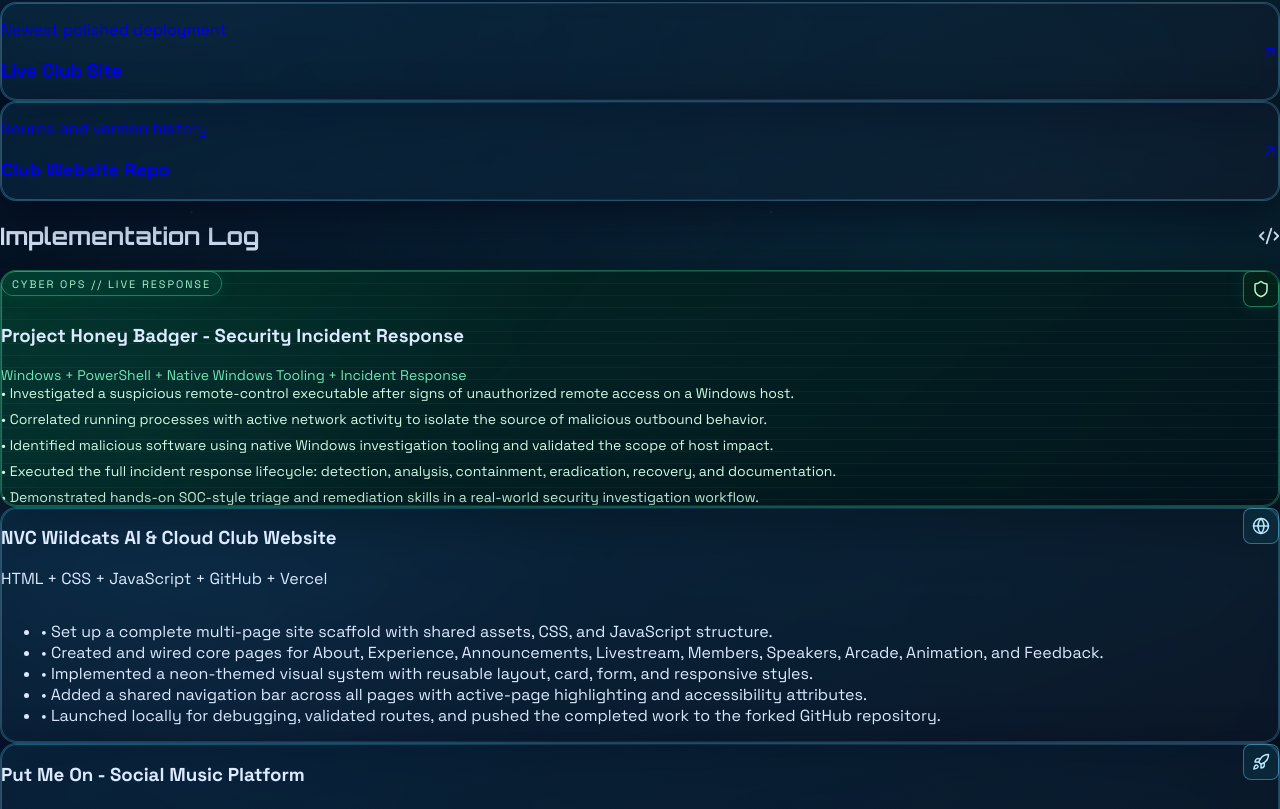
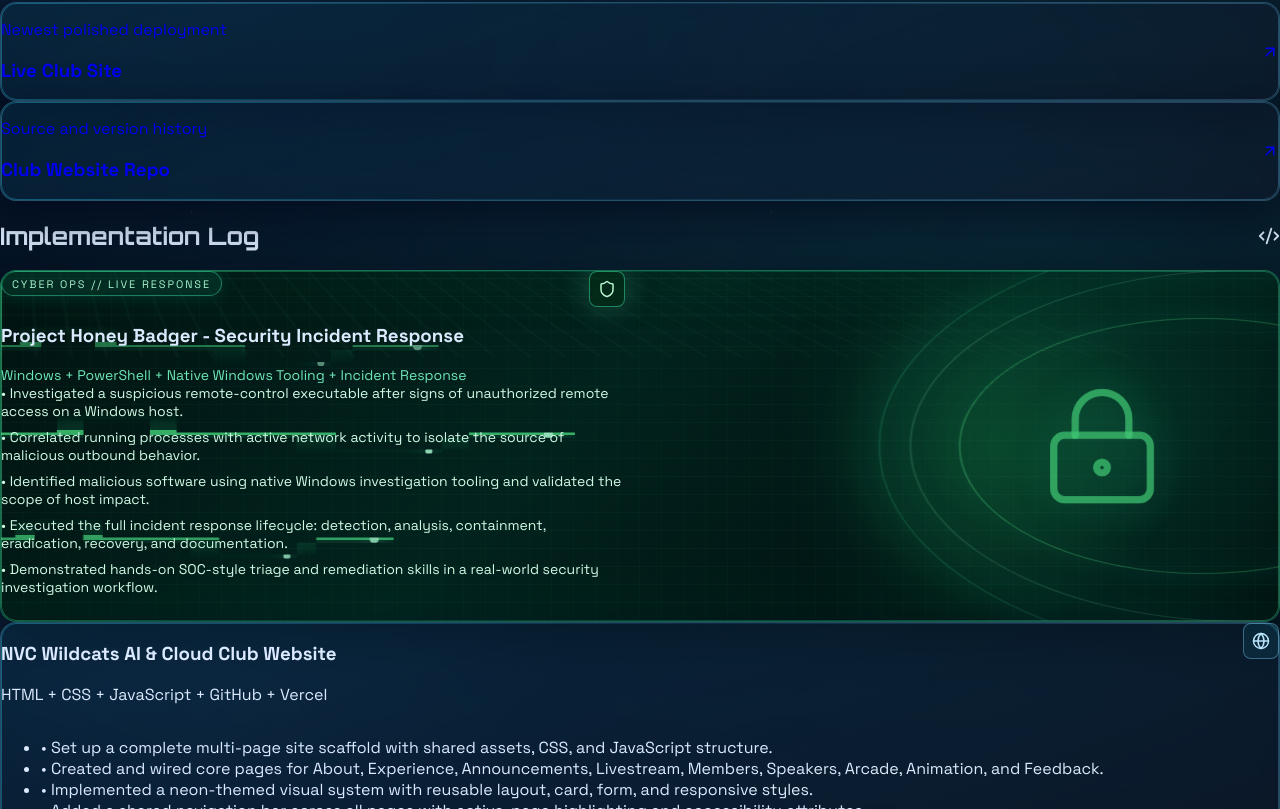
Before and after one commit to profitboysub0-max/randall-portfolio, a React (Vite) app: page / in a window 1280 px wide. Shown: the part 491-1300 px from the top of the page. Built offline with nearby package versions, Linux system fonts and the light colour scheme.

Commit message:
Enhance Honey Badger cyber visuals

```diff
--- a/src/App.jsx
+++ b/src/App.jsx
@@ -10,6 +10,7 @@ import {
   Github,
   Globe,
   Linkedin,
+  LockKeyhole,
   Mail,
   Rocket,
   Send,
@@ -336,6 +337,20 @@ function App() {
                   key={project.project}
                   className={isCyber ? "hud-card hud-card--cyber p-5 md:p-6" : "hud-card p-5 md:p-6"}
                 >
+                  {isCyber && (
+                    <div className="cyber-scene" aria-hidden="true">
+                      <div className="cyber-scene__grid" />
+                      <div className="cyber-scene__beam" />
+                      <div className="cyber-scene__trace cyber-scene__trace--one" />
+                      <div className="cyber-scene__trace cyber-scene__trace--two" />
+                      <div className="cyber-scene__trace cyber-scene__trace--three" />
+                      <div className="cyber-scene__ring cyber-scene__ring--outer" />
+                      <div className="cyber-scene__ring cyber-scene__ring--mid" />
+                      <div className="cyber-scene__ring cyber-scene__ring--inner" />
+                      <LockKeyhole className="cyber-scene__lock" size={124} strokeWidth={1.35} />
+                    </div>
+                  )}
+                  <div className={isCyber ? "project-shell project-shell--cyber" : undefined}>
                     <div className="mb-4 flex items-start justify-between gap-4">
                       <div>
                         {project.tag && (
@@ -355,6 +370,7 @@ function App() {
                         <li key={item}>• {item}</li>
                       ))}
                     </ul>
+                  </div>
                 </article>
               );
             })}
--- a/src/index.css
+++ b/src/index.css
@@ -111,9 +111,13 @@ body {
 }
 
 .hud-card--cyber {
+  isolation: isolate;
   overflow: hidden;
-  border-color: rgba(52, 211, 153, 0.38);
-  background: linear-gradient(145deg, rgba(2, 44, 34, 0.82), rgba(3, 20, 28, 0.92));
+  min-height: 22rem;
+  border-color: rgba(52, 211, 153, 0.44);
+  background: radial-gradient(circle at 78% 50%, rgba(34, 197, 94, 0.2), transparent 18%),
+    radial-gradient(circle at 88% 48%, rgba(16, 185, 129, 0.18), transparent 30%),
+    linear-gradient(135deg, rgba(1, 19, 16, 0.98), rgba(2, 35, 28, 0.94) 44%, rgba(0, 8, 10, 0.98));
   box-shadow: 0 0 0 1px rgba(16, 185, 129, 0.16) inset, 0 18px 48px rgba(1, 8, 10, 0.72);
 }
 
@@ -121,30 +125,30 @@ body {
   content: "";
   position: absolute;
   inset: 0;
-  background: linear-gradient(135deg, rgba(16, 185, 129, 0.1), transparent 42%),
-    repeating-linear-gradient(
-      180deg,
-      rgba(52, 211, 153, 0.08) 0,
-      rgba(52, 211, 153, 0.08) 1px,
-      transparent 1px,
-      transparent 12px
-    );
-  opacity: 0.9;
+  background: linear-gradient(180deg, rgba(16, 185, 129, 0.08), transparent 18%, transparent 82%, rgba(16, 185, 129, 0.08)),
+    repeating-linear-gradient(0deg, rgba(110, 231, 183, 0.08) 0 1px, transparent 1px 18px),
+    repeating-linear-gradient(90deg, rgba(74, 222, 128, 0.06) 0 1px, transparent 1px 22px);
+  opacity: 0.42;
   pointer-events: none;
 }
 
 .hud-card--cyber::after {
-  background: linear-gradient(120deg, rgba(74, 222, 128, 0.4), transparent, rgba(45, 212, 191, 0.28)) border-box;
+  background: linear-gradient(120deg, rgba(74, 222, 128, 0.48), transparent 35%, rgba(16, 185, 129, 0.22) 70%, rgba(187, 247, 208, 0.18)) border-box;
 }
 
 .hud-card--cyber:hover {
-  border-color: rgba(110, 231, 183, 0.7);
-  box-shadow: 0 0 30px rgba(16, 185, 129, 0.24), 0 22px 44px rgba(1, 8, 10, 0.78);
+  border-color: rgba(110, 231, 183, 0.78);
+  box-shadow: 0 0 36px rgba(16, 185, 129, 0.24), 0 22px 44px rgba(1, 8, 10, 0.78);
 }
 
 .hud-card--cyber > * {
   position: relative;
   z-index: 1;
+}
+
+.project-shell--cyber {
+  position: relative;
+  max-width: min(100%, 39rem);
 }
 
 .project-tag {
@@ -162,10 +166,10 @@ body {
 }
 
 .project-tag--cyber {
-  border-color: rgba(52, 211, 153, 0.45);
-  background: rgba(6, 78, 59, 0.32);
+  border-color: rgba(52, 211, 153, 0.5);
+  background: rgba(6, 78, 59, 0.38);
   color: #a7f3d0;
-  box-shadow: 0 0 16px rgba(16, 185, 129, 0.16);
+  box-shadow: 0 0 18px rgba(16, 185, 129, 0.2);
 }
 
 .project-icon {
@@ -178,10 +182,11 @@ body {
 }
 
 .project-icon--cyber {
-  border-color: rgba(52, 211, 153, 0.5);
-  background: rgba(5, 46, 22, 0.45);
+  border-color: rgba(52, 211, 153, 0.56);
+  background: rgba(5, 46, 22, 0.52);
   color: #bbf7d0;
   box-shadow: 0 0 20px rgba(16, 185, 129, 0.14);
+  animation: cyberPulse 4s ease-in-out infinite;
 }
 
 .project-stack {
@@ -205,6 +210,123 @@ body {
 .project-copy--cyber {
   color: #d1fae5;
   text-shadow: 0 0 14px rgba(16, 185, 129, 0.08);
+}
+
+.cyber-scene {
+  position: absolute;
+  inset: 0;
+  z-index: 0;
+  pointer-events: none;
+  overflow: hidden;
+}
+
+.cyber-scene__grid {
+  position: absolute;
+  inset: -18% 44% 32% -10%;
+  background: repeating-linear-gradient(90deg, rgba(110, 231, 183, 0.14) 0 2px, transparent 2px 22px),
+    repeating-linear-gradient(180deg, rgba(110, 231, 183, 0.08) 0 2px, transparent 2px 22px);
+  transform: perspective(760px) rotateX(72deg) skewX(-10deg);
+  transform-origin: top left;
+  opacity: 0.18;
+}
+
+.cyber-scene__beam {
+  position: absolute;
+  inset: -10% auto -10% 34%;
+  width: 22%;
+  background: linear-gradient(90deg, transparent, rgba(110, 231, 183, 0.12), rgba(110, 231, 183, 0.28), transparent);
+  transform: skewX(-22deg) translateX(-180%);
+  filter: blur(12px);
+  opacity: 0.5;
+  animation: cyberSweep 7s ease-in-out infinite;
+}
+
+.cyber-scene__trace {
+  position: absolute;
+  left: -8%;
+  height: 4.1rem;
+  background: radial-gradient(circle at 12% 50%, rgba(167, 243, 208, 0.95) 0 3px, transparent 4px),
+    radial-gradient(circle at 48% 24%, rgba(167, 243, 208, 0.88) 0 3px, transparent 4px),
+    radial-gradient(circle at 78% 76%, rgba(167, 243, 208, 0.9) 0 3px, transparent 4px),
+    radial-gradient(circle at 96% 50%, rgba(167, 243, 208, 0.95) 0 4px, transparent 5px),
+    linear-gradient(180deg, transparent 0 44%, rgba(74, 222, 128, 0.78) 44% 52%, transparent 52% 100%);
+  clip-path: polygon(0 48%, 22% 48%, 22% 20%, 40% 20%, 40% 48%, 64% 48%, 64% 74%, 84% 74%, 84% 48%, 100% 48%, 100% 56%, 80% 56%, 80% 80%, 58% 80%, 58% 56%, 36% 56%, 36% 28%, 26% 28%, 26% 56%, 0 56%);
+  filter: drop-shadow(0 0 10px rgba(16, 185, 129, 0.36));
+  opacity: 0.75;
+  animation: cyberTrace 5.8s ease-in-out infinite;
+}
+
+.cyber-scene__trace::before {
+  content: "";
+  position: absolute;
+  inset: 0;
+  background: inherit;
+  filter: blur(10px);
+  opacity: 0.6;
+}
+
+.cyber-scene__trace--one {
+  top: 12%;
+  width: 42%;
+  animation-delay: -0.6s;
+}
+
+.cyber-scene__trace--two {
+  top: 37%;
+  width: 52%;
+  opacity: 0.65;
+  animation-delay: -2.3s;
+}
+
+.cyber-scene__trace--three {
+  top: 67%;
+  width: 38%;
+  opacity: 0.7;
+  animation-delay: -3.4s;
+}
+
+.cyber-scene__ring {
+  position: absolute;
+  top: 50%;
+  right: -18%;
+  width: clamp(12rem, 34vw, 28rem);
+  aspect-ratio: 1 / 1;
+  border-radius: 999px;
+  border: 1px solid rgba(52, 211, 153, 0.26);
+  box-shadow: inset 0 0 28px rgba(16, 185, 129, 0.08), 0 0 24px rgba(16, 185, 129, 0.12);
+  transform: translateY(-50%) scaleX(1.9);
+  opacity: 0.72;
+}
+
+.cyber-scene__ring--outer {
+  animation: cyberOrbit 10s linear infinite;
+}
+
+.cyber-scene__ring--mid {
+  right: -11%;
+  width: clamp(10rem, 28vw, 22rem);
+  border-color: rgba(110, 231, 183, 0.34);
+  opacity: 0.58;
+  animation: cyberOrbit 7s linear infinite reverse;
+}
+
+.cyber-scene__ring--inner {
+  right: -4%;
+  width: clamp(7.5rem, 22vw, 16rem);
+  border-color: rgba(74, 222, 128, 0.46);
+  opacity: 0.76;
+  animation: cyberOrbit 4.8s ease-in-out infinite;
+}
+
+.cyber-scene__lock {
+  position: absolute;
+  top: 50%;
+  right: 9%;
+  color: rgba(74, 222, 128, 0.72);
+  filter: drop-shadow(0 0 22px rgba(52, 211, 153, 0.46));
+  transform: translateY(-50%);
+  opacity: 0.84;
+  animation: cyberLock 4.8s ease-in-out infinite;
 }
 
 .action-pill {
@@ -416,6 +538,79 @@ body {
   color: #cbd5e1;
 }
 
+@keyframes cyberSweep {
+  0% {
+    transform: skewX(-22deg) translateX(-180%);
+    opacity: 0;
+  }
+
+  18% {
+    opacity: 0.55;
+  }
+
+  58% {
+    opacity: 0.72;
+  }
+
+  100% {
+    transform: skewX(-22deg) translateX(340%);
+    opacity: 0;
+  }
+}
+
+@keyframes cyberTrace {
+  0%,
+  100% {
+    transform: translateX(0);
+    opacity: 0.45;
+  }
+
+  50% {
+    transform: translateX(12px);
+    opacity: 0.95;
+  }
+}
+
+@keyframes cyberOrbit {
+  0% {
+    transform: translateY(-50%) scaleX(1.9) rotate(0deg);
+    opacity: 0.42;
+  }
+
+  50% {
+    opacity: 0.82;
+  }
+
+  100% {
+    transform: translateY(-50%) scaleX(1.9) rotate(360deg);
+    opacity: 0.42;
+  }
+}
+
+@keyframes cyberLock {
+  0%,
+  100% {
+    transform: translateY(-50%) scale(1);
+    opacity: 0.72;
+  }
+
+  50% {
+    transform: translateY(-50%) scale(1.06);
+    opacity: 0.96;
+  }
+}
+
+@keyframes cyberPulse {
+  0%,
+  100% {
+    box-shadow: 0 0 20px rgba(16, 185, 129, 0.14);
+  }
+
+  50% {
+    box-shadow: 0 0 30px rgba(110, 231, 183, 0.28);
+  }
+}
+
 @keyframes drift {
   from {
     transform: translate3d(0, 0, 0);
@@ -439,6 +634,58 @@ body {
   }
 }
 
+@media (max-width: 860px) {
+  .hud-card--cyber {
+    min-height: 26rem;
+    padding-bottom: 9rem;
+  }
+
+  .project-shell--cyber {
+    max-width: 100%;
+  }
+
+  .cyber-scene__grid {
+    inset: -4% -12% 54% -18%;
+  }
+
+  .cyber-scene__trace--one {
+    width: 58%;
+  }
+
+  .cyber-scene__trace--two {
+    width: 64%;
+  }
+
+  .cyber-scene__ring {
+    top: 82%;
+    right: -34%;
+  }
+
+  .cyber-scene__ring--mid {
+    right: -24%;
+  }
+
+  .cyber-scene__ring--inner {
+    right: -14%;
+  }
+
+  .cyber-scene__lock {
+    top: 81%;
+    right: 8%;
+    opacity: 0.34;
+  }
+}
+
+@media (prefers-reduced-motion: reduce) {
+  .project-icon--cyber,
+  .cyber-scene__beam,
+  .cyber-scene__trace,
+  .cyber-scene__ring,
+  .cyber-scene__lock {
+    animation: none;
+  }
+}
+
 @media (max-width: 900px) {
   .metrics-grid {
     grid-template-columns: 1fr;
```
Lines whose indentation alone changed are shown as unchanged.
